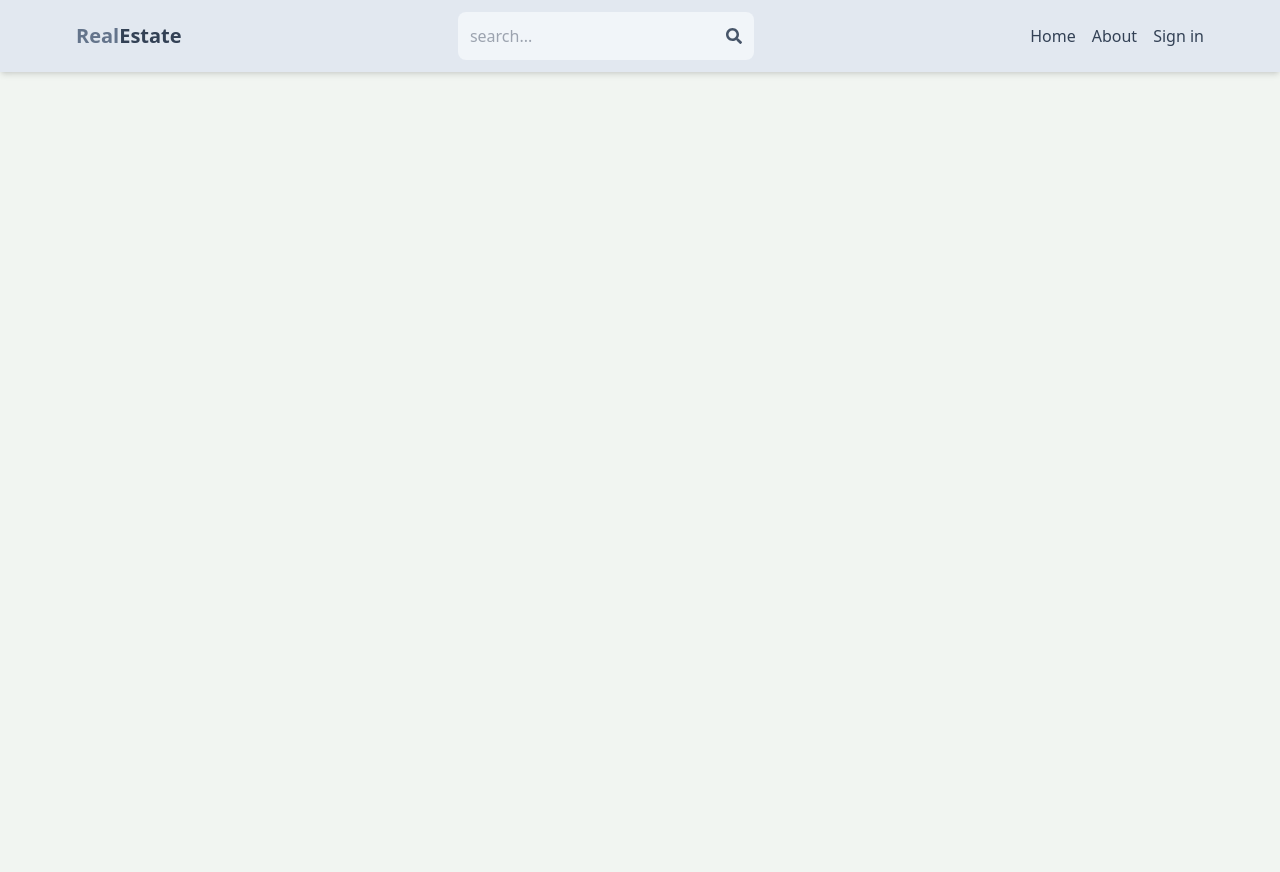
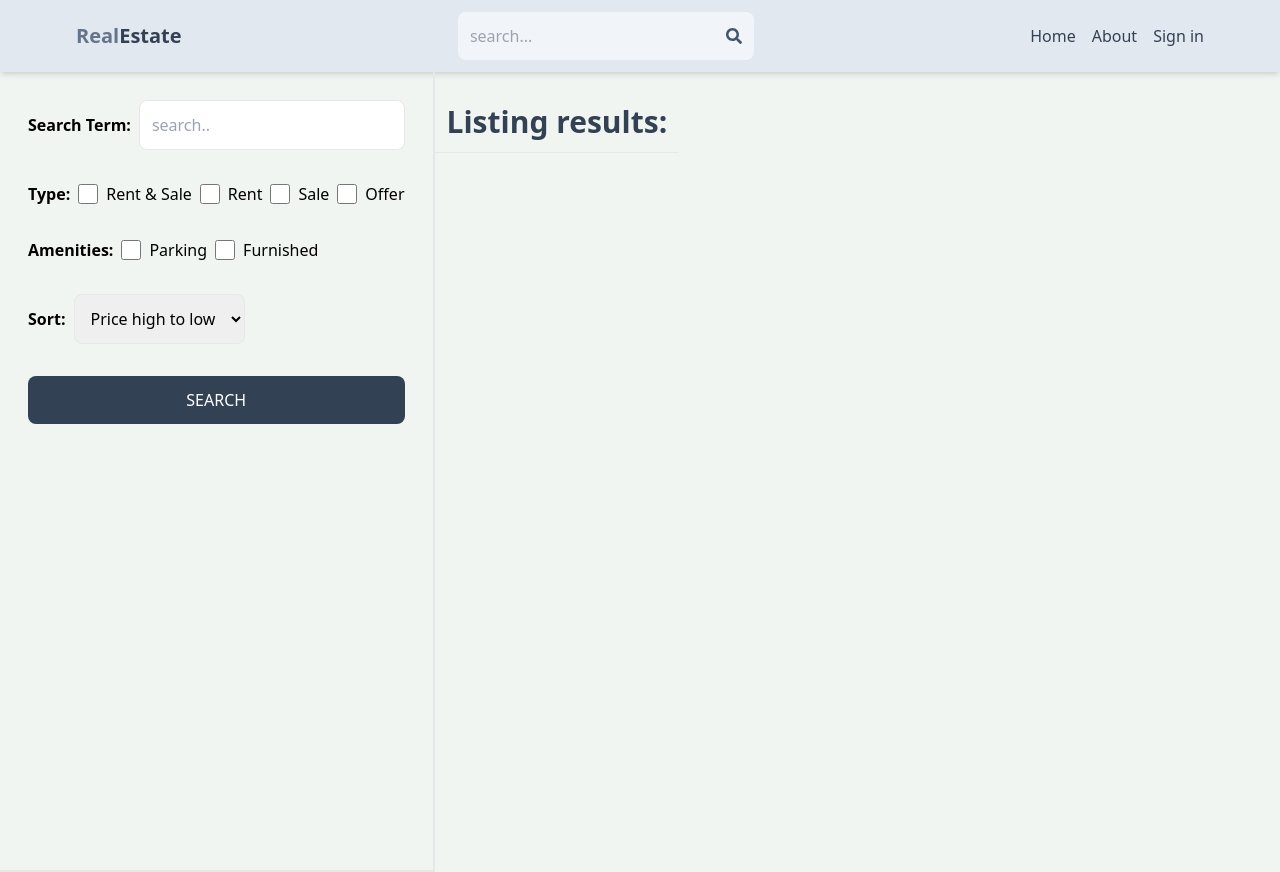
Before and after one commit to mahindraD/mern-estate-project, a React (Vite) app in the folder client/: page /search in a window 1280 px wide. Before the commit the page ends 800 px from the top, so only its background shows below. Built offline with nearby package versions, Linux system fonts and the light colour scheme; no server answers.

Commit message:
create search page UI

```diff
--- a/client/src/App.jsx
+++ b/client/src/App.jsx
@@ -9,6 +9,7 @@
 import CreateListing from "./pages/CreateListing.jsx";
 import UpdateListing from "./pages/UpdateListing.jsx";
 import Listing from "./pages/Listing.jsx";
+import Search from "./pages/Search.jsx";
 
 export default function App() {
   return (
@@ -20,6 +21,7 @@
         <Route path="/sign-up" element={<SignUp />}/>
         <Route path="/about" element={<About />}/>
         <Route path="/listing/:id" element={<Listing />} />
+        <Route path="/search" element={<Search />} />
         <Route element={<PrivateRoute />}>
           <Route path="/profile" element={<Profile />}/>
           <Route path="/create-listing" element={<CreateListing />}/>
--- /dev/null
+++ b/client/src/pages/Search.jsx
@@ -0,0 +1,75 @@
+import React from 'react'
+
+export default function Search() {
+  return (
+    <div className='flex flex-col md:flex-row'>
+        <div className='p-7 border-b-2 md:border-r-2 md:min-h-screen'>
+            <form className='flex flex-col gap-8'>
+                <div className='flex items-center gap-2'>
+                    <label className='whitespace-nowrap font-semibold '>Search Term:</label>
+                    <input type='text'
+                        id='searchTerm'
+                        placeholder='search..'
+                        className='border rounded-lg p-3 w-full'
+                    />
+                </div>
+                <div className='flex gap-2 flex-wrap items-center'>
+                    <label className='font-semibold'>Type:</label>
+                    <div className='flex gap-2'>
+                        <input type='checkbox' id="all"
+                            className='w-5'
+                        />
+                        <span>Rent & Sale</span>
+                    </div>
+                    <div className='flex gap-2'>
+                        <input type='checkbox' id="rent"
+                            className='w-5'
+                        />
+                        <span>Rent</span>
+                    </div>
+                    <div className='flex gap-2'>
+                        <input type='checkbox' id="sale"
+                            className='w-5'
+                        />
+                        <span>Sale</span>
+                    </div>
+                    <div className='flex gap-2'>
+                        <input type='checkbox' id="offer"
+                            className='w-5'
+                        />
+                        <span>Offer</span>
+                    </div>
+                </div>
+                <div className='flex gap-2 flex-wrap items-center'>
+                    <label className='font-semibold'>Amenities:</label>
+                    <div className='flex gap-2'>
+                        <input type='checkbox' id="parking"
+                            className='w-5'
+                        />
+                        <span>Parking</span>
+                    </div>
+                    <div className='flex gap-2'>
+                        <input type='checkbox' id="furnished"
+                            className='w-5'
+                        />
+                        <span>Furnished</span>
+                    </div>
+                </div>
+                <div className='flex items-center gap-2'>
+                    <label className='font-semibold'>Sort:</label>
+                    <select id="sort_order" className='border rounded-lg p-3'>
+                        <option>Price high to low</option>
+                        <option>Price low to high</option>
+                        <option>Latest</option>
+                        <option>Oldest</option>
+                    </select>
+                </div>
+                <button className='bg-slate-700 text-white p-3 rounded-lg hover:opacity-95 uppercase'>Search</button>
+            </form>
+        </div>
+        <div className=''>
+            <h1 className='text-3xl font-semibold border-b p-3 text-slate-700 mt-5'>Listing results:</h1>
+        </div>
+    </div>
+  )
+}
```
